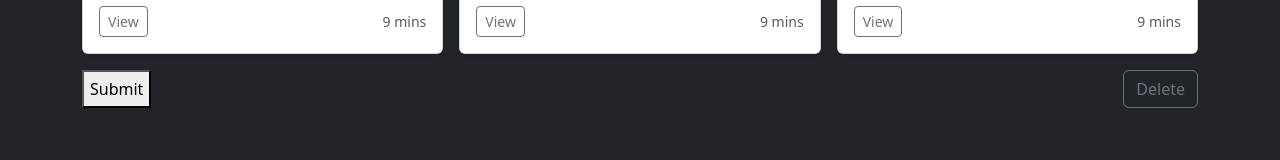
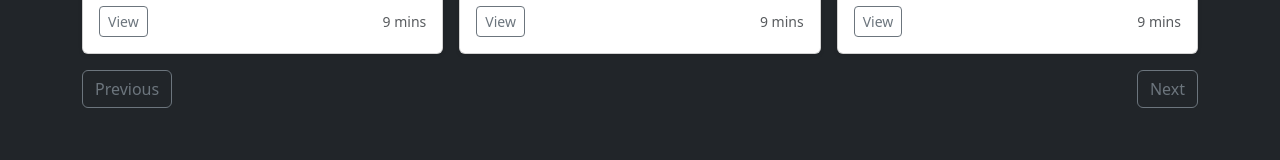
Before and after one commit to 59axolotl/scratch, a React (Create React App) app in the folder client/: page / in a window 1280 px wide. Shown: the part 1935-2095 px from the top of the page. Built offline with nearby package versions, Linux system fonts and the light colour scheme.

Commit message:
fix feed previous next buttons

```diff
--- a/client/components/Feed.jsx
+++ b/client/components/Feed.jsx
@@ -333,12 +333,8 @@ const Feed = () => {
           </div>
         </div>
         <div className="d-flex justify-content-between my-3">
-          <button className="btn-outline-secondary" data-bs-dismiss="modal">
-            Submit
-          </button>
-          <button className="btn btn-outline-secondary" data-bs-dismiss="modal">
-            Delete
-          </button>
+          <button className="btn btn-outline-secondary">Previous</button>
+          <button className="btn btn-outline-secondary">Next</button>
         </div>
       </div>
     </div>
```
